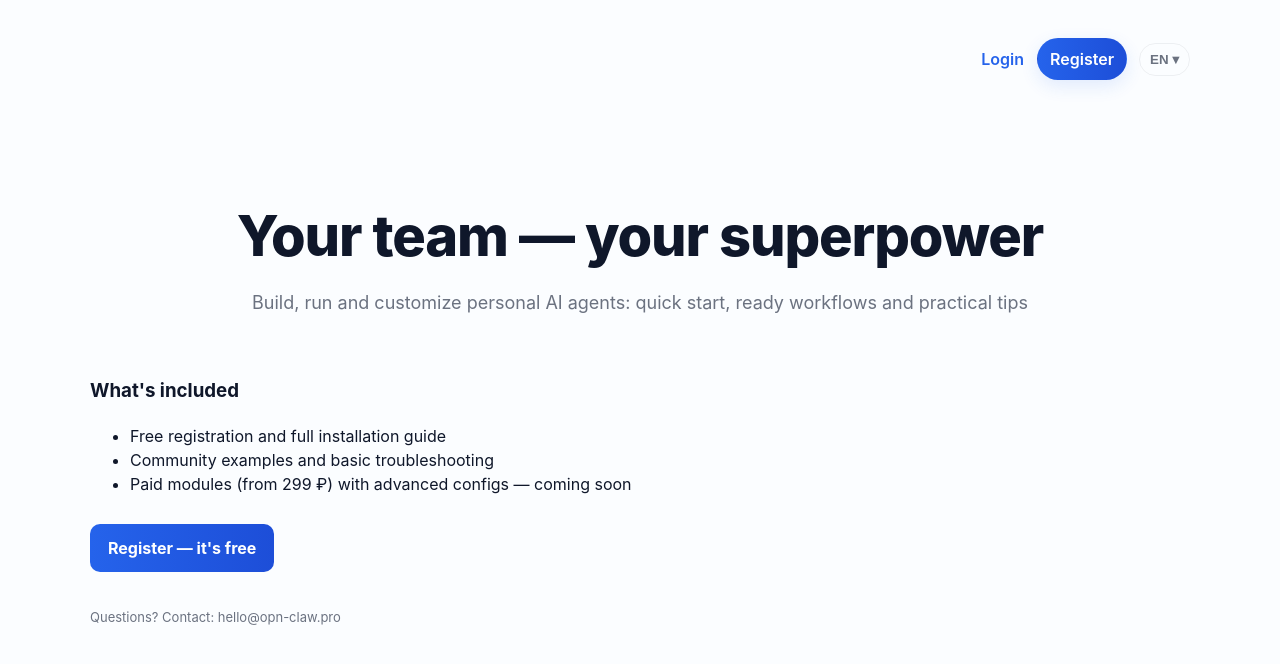
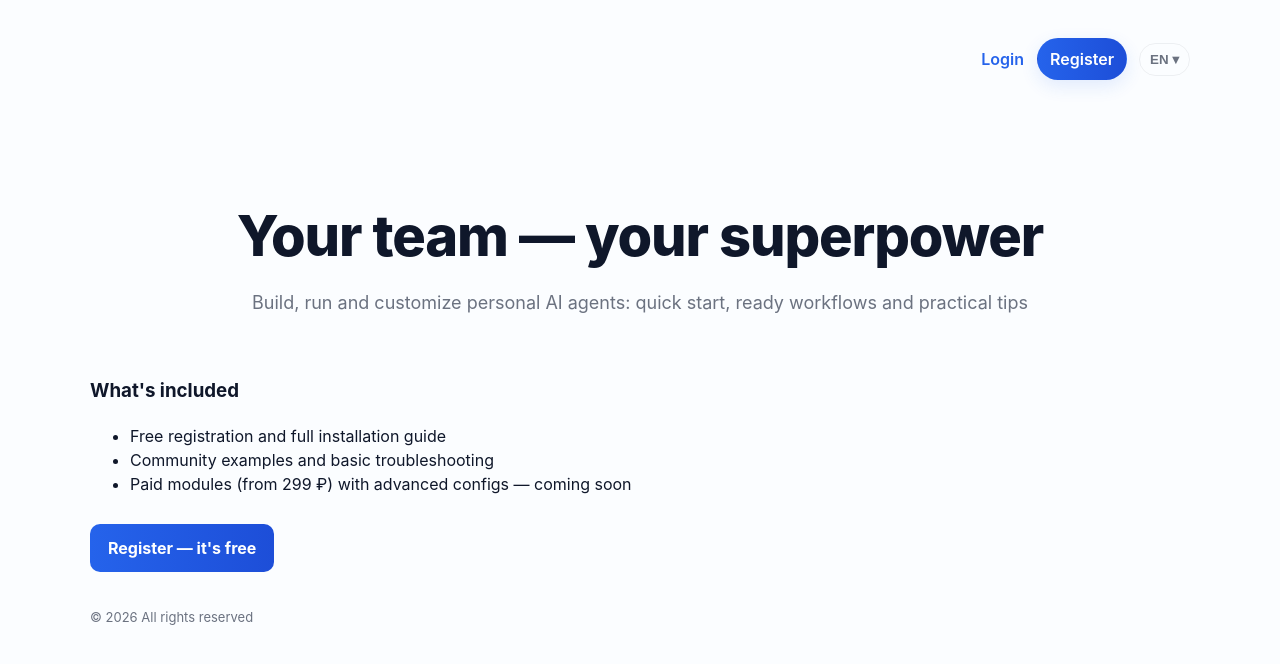
Before and after one commit to novaaurelis/nova-ai-agents-site-backup, a Next.js app: page /en in a window 1280 px wide. Shown: the top 664 px of the page. Built offline with nearby package versions, Linux system fonts and the light colour scheme.

Commit message:
content: update footer to copyright notice with current year

```diff
--- a/pages/en/index.js
+++ b/pages/en/index.js
@@ -28,7 +28,7 @@ export default function EnHome(){
           <Link href="/en/dashboard" className="button">Register — it's free</Link>
         </div>
 
-        <footer className="muted">Questions? Contact: hello@opn-claw.pro</footer>
+        <footer className="muted">© 2026 All rights reserved</footer>
       </main>
     </div>
   )
--- a/pages/ru/index.js
+++ b/pages/ru/index.js
@@ -28,7 +28,7 @@ export default function RuHome(){
           <Link href="/ru/dashboard" className="button">Зарегистрироваться — бесплатно</Link>
         </div>
 
-        <footer className="muted">Вопросы? Пиши: hello@opn-claw.pro</footer>
+        <footer className="muted">© 2026 All rights reserved</footer>
       </main>
     </div>
   )
```
